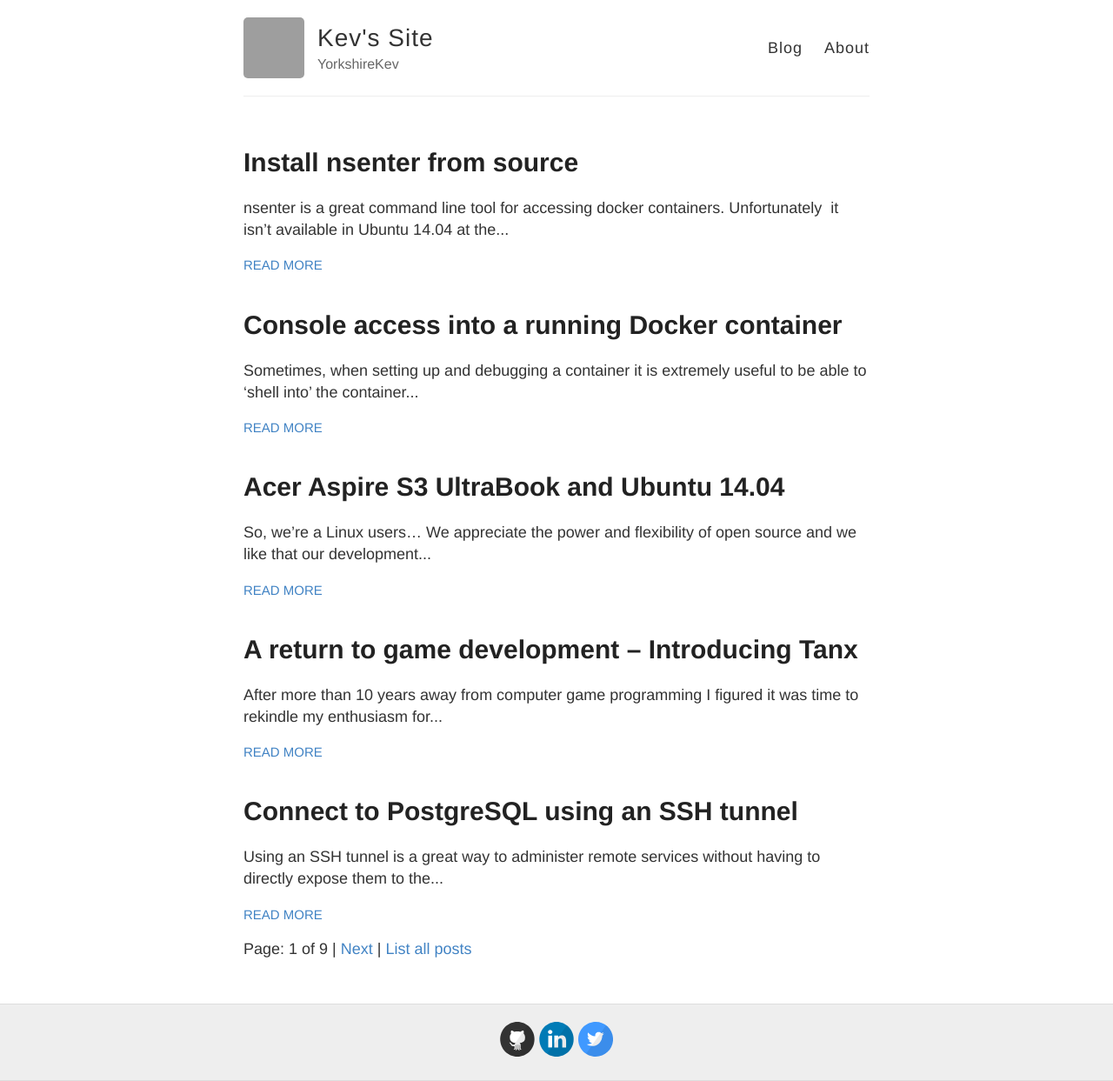
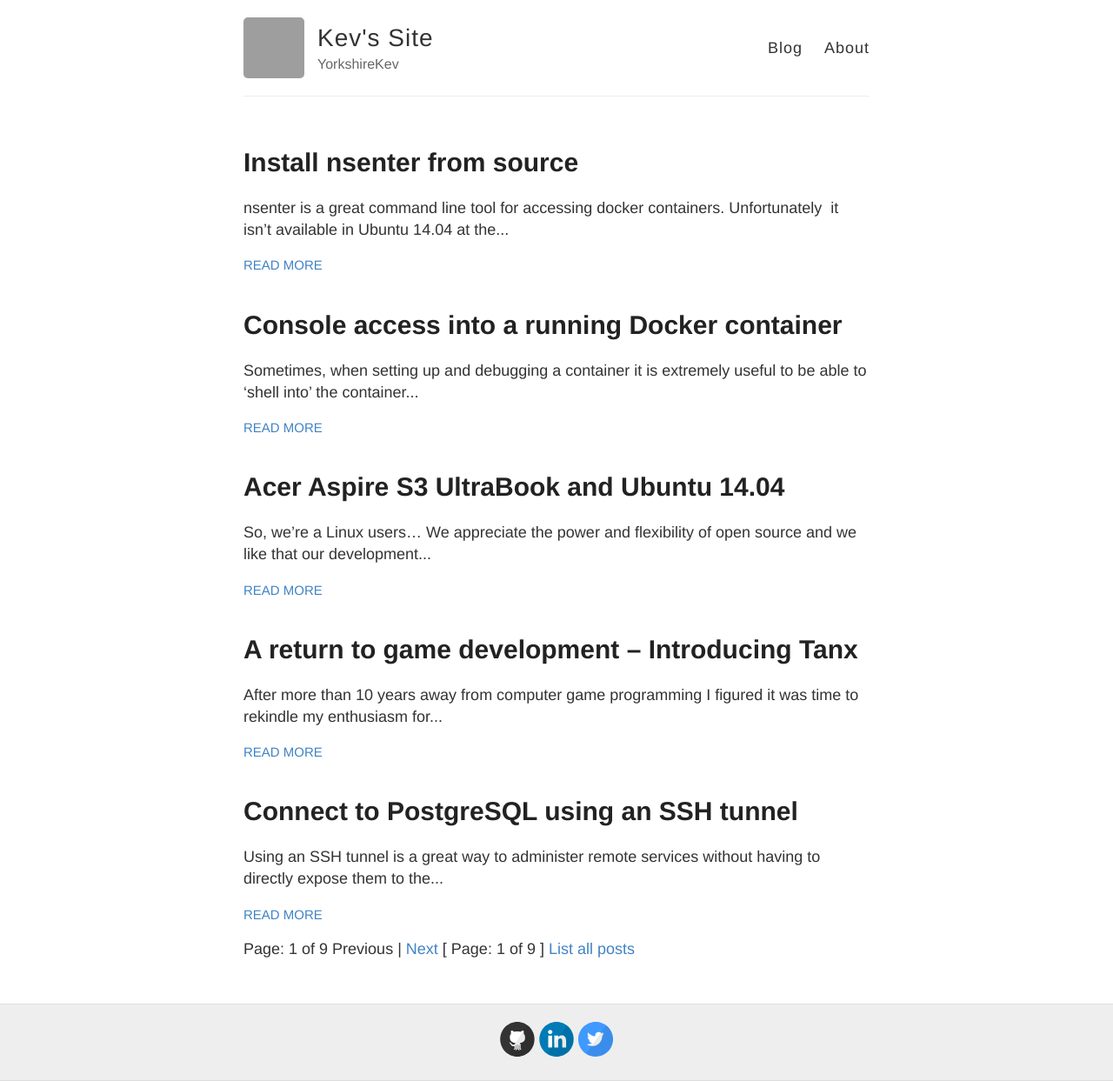
Before and after one commit to YorkshireKev/kevssite.com-jekyll-version, a Jekyll site: the page built from index.html, in a window 1280 px wide. Shown: the whole page at 87% size. Built offline with Jekyll 4.4.1, drawn with Linux system fonts in a browser that asks for light colours; the list of posts is cut into pages by our own code; grey boxes are pictures that could not be loaded.

Commit message:
Change order of pagination links

```diff
--- a/index.html
+++ b/index.html
@@ -20,14 +20,17 @@ layout: default
     {% if paginator.page != 2 %}
       | <a href="/page{{ paginator.previous_page }}" class="previous">Previous</a>
     {% else %}
-    | <a href="/" class="previous">Previous</a>
+    <a href="/" class="previous">Previous</a>
     {% endif %}
+    {% else %}
+    <span class="next ">Previous</span>
   {% endif %}
   {% if paginator.next_page %}
     | <a href="/page{{ paginator.next_page }}" class="">Next</a>
   {% else %}
-    <span class="next ">Next</span>
+    | <span class="next ">Next</span>
   {% endif %}
-  | <a href="/allposts">List all posts</a>
+  <span class="page_number ">[ Page: {{ paginator.page }} of {{ paginator.total_pages }} ]</span>
+  <a href="/allposts">List all posts</a>
 </div>
 </p>
```
